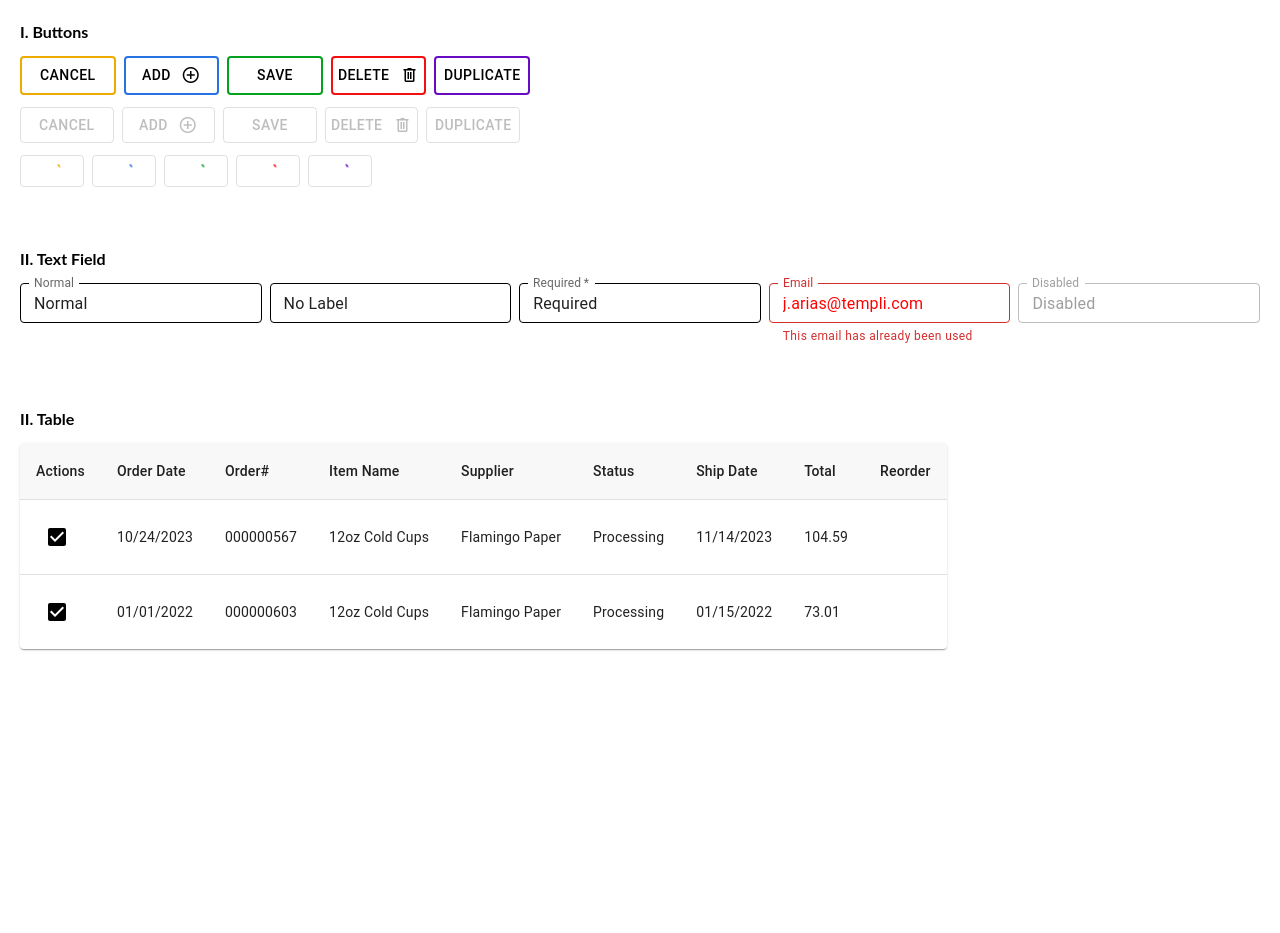
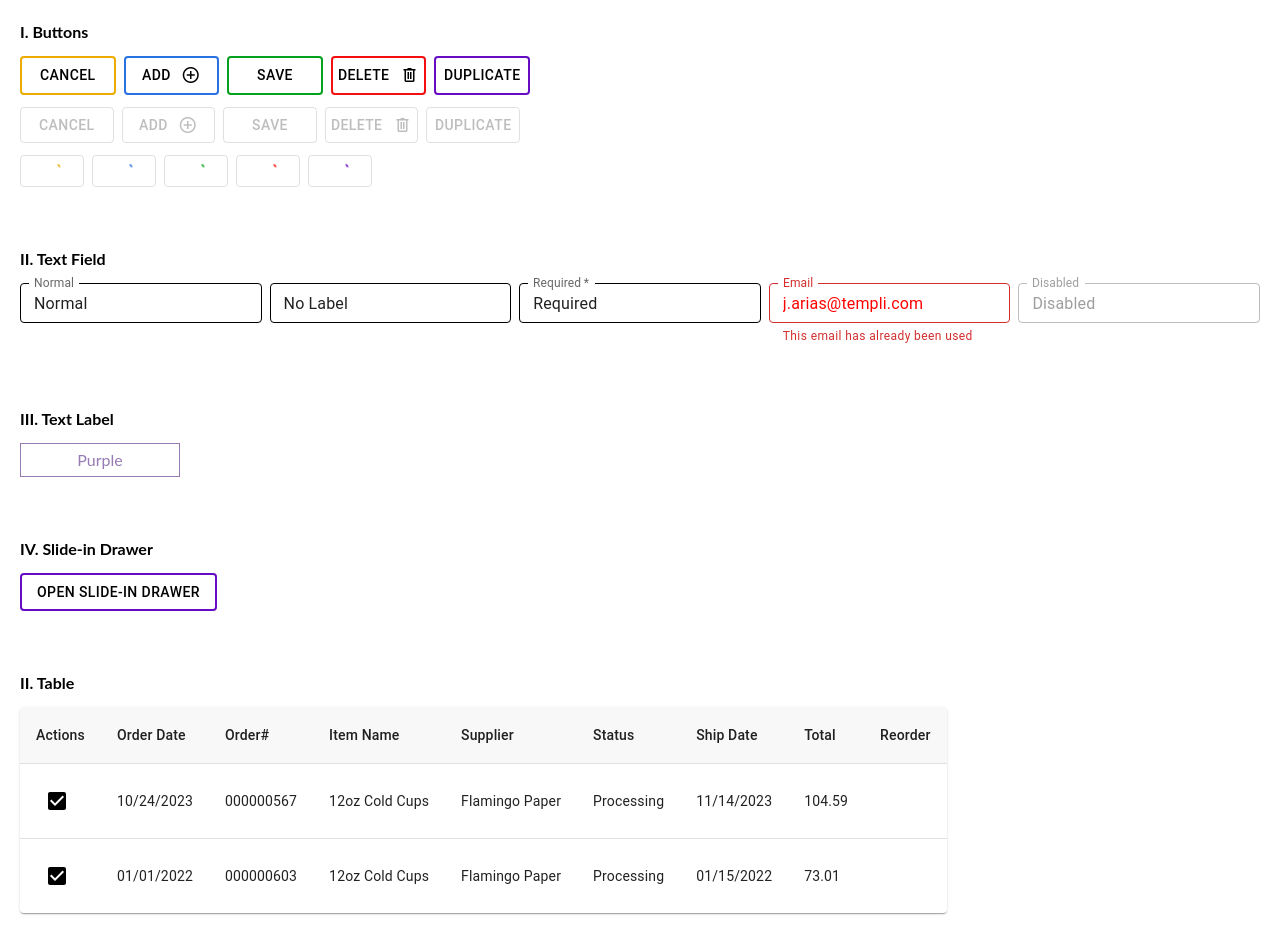
Before and after one commit to Templi/templi-ui-components, a Next.js app: page / in a window 1280 px wide. Before the commit the page ends 800 px from the top, so only its background shows below. Built offline with nearby package versions, Linux system fonts and the light colour scheme.

Commit message:
feat: Slide-in drawer and Slidein header components
Slide-in drawer and Slidein header components

```diff
--- /dev/null
+++ b/components/SlideInDrawer.tsx
@@ -0,0 +1,45 @@
+import { SwipeableDrawer } from '@mui/material'
+import { SlideinModalHeader } from './SlideinModalHeader'
+
+export type SlideInDrawerProps = {
+  anchor: 'left' | 'right' | 'top' | 'bottom'
+  onClose: () => void
+  onOpen: () => void
+  open: boolean
+  content: React.ReactNode
+  headerIcon?: string
+  headerTitle?: string
+  headerSubText?: string
+}
+
+export default function SlideInDrawer(props: SlideInDrawerProps) {
+  const {
+    anchor,
+    content,
+    onClose,
+    onOpen,
+    open,
+    headerIcon,
+    headerTitle,
+    headerSubText
+  } = props
+  return (
+    <SwipeableDrawer
+      anchor='right'
+      onClose={onClose}
+      onOpen={onOpen}
+      open={open}
+      classes={{
+        paper: 'rounded-l-[10px] max-w-[520px] min-w-[350px]'
+      }}
+    >
+      <SlideinModalHeader
+        icon={headerIcon}
+        title={headerTitle ?? ''}
+        subText={headerSubText}
+        onClose={onClose}
+      />
+      {content}
+    </SwipeableDrawer>
+  )
+}
--- /dev/null
+++ b/components/SlideinModalHeader.tsx
@@ -0,0 +1,36 @@
+import { Icon } from './Icon'
+
+export type SlideinModalHeaderProps = {
+  title: string
+  subText?: string
+  icon?: string
+  onClose?: () => unknown
+  className?: string
+  titleClassName?: string
+}
+
+export function SlideinModalHeader(props: SlideinModalHeaderProps) {
+  const { title, subText, icon, onClose, className, titleClassName } = props
+  return (
+    <div
+      className={`sticky top-0 z-20 flex items-center justify-between  bg-templi-lightgray px-[20px] py-[18px] lg:pl-[35px] ${className}`}
+    >
+      <span
+        className={`Type-XXXL-Bold flex items-center gap-[10px] text-black ${titleClassName}`}
+      >
+        {icon && <Icon name={icon} className='text-[32px]' />}
+        <span>{title} </span>
+        <span className='Type-XXL-Bold text-templi-darkestgray'>{subText}</span>
+      </span>
+      {onClose && (
+        <button
+          type='button'
+          className='flex cursor-pointer items-center justify-center'
+          onClick={() => onClose()}
+        >
+          <Icon name='disabled_by_default' className='text-[32px] text-black' />
+        </button>
+      )}
+    </div>
+  )
+}
--- /dev/null
+++ b/components/TextLabel.tsx
@@ -0,0 +1,16 @@
+type TextLabelProps = {
+  text: string
+  color?: string
+}
+
+export default function TextLabel(props: TextLabelProps) {
+  const { text, color = 'black' } = props
+  return (
+    <span
+      className={`Type-Medium-Bold p-[4px] borer-2 border-solid border flex items-center justify-center min-w-[160px]`}
+      style={{ color: color, borderColor: color }}
+    >
+      {text}
+    </span>
+  )
+}
--- a/pages/index.tsx
+++ b/pages/index.tsx
@@ -4,8 +4,13 @@ import Table from '@/components/Table'
 import { StyledButton } from '@/components/StyledButton'
 import { TextField } from '@mui/material'
 import { TextInput } from '@/components/TextInput'
+import SlideInDrawer from '@/components/SlideInDrawer'
+import { useState } from 'react'
+import TextLabel from '@/components/TextLabel'
 
 export default function Home() {
+  const [showSlideInDrawer, setShowSlideInDrawer] = useState(false)
+
   return (
     <main
       className={`flex min-h-screen flex-col items-start justify-start p-[20px] gap-[60px]`}
@@ -59,11 +64,34 @@ export default function Home() {
           <TextInput topLabel='Disabled' disabled />
         </div>
       </div>
-
-      {/*<div className='flex flex-col items-start justify-center gap-3'>
-        <span className='font-bold'>III. Dropdown</span>
-        <StyledButton />
-      </div> */}
+      <div className='flex flex-col items-start justify-center gap-3'>
+        <span className='font-bold'>III. Text Label</span>
+        <TextLabel text='Purple' color='#967BB4'></TextLabel>
+      </div>
+      <div className='flex flex-col items-start justify-center gap-3'>
+        <span className='font-bold'>IV. Slide-in Drawer</span>
+        <StyledButton
+          label='Open Slide-in Drawer'
+          color='purple'
+          onClick={() => setShowSlideInDrawer(true)}
+        />
+        <SlideInDrawer
+          anchor='right'
+          content={
+            <div className='w-full flex items-center justify-center'>
+              <span className='mt-[200px] '>This is a sample content</span>
+            </div>
+          }
+          onClose={() => {
+            setShowSlideInDrawer(false)
+          }}
+          onOpen={() => {}}
+          open={showSlideInDrawer}
+          headerIcon='shopping_bag'
+          headerTitle='Sample Cart'
+          headerSubText='(5)'
+        />
+      </div>
       <div className='flex flex-col items-start justify-center gap-3'>
         <span className='font-bold'>II. Table</span>
         <Table></Table>
```
